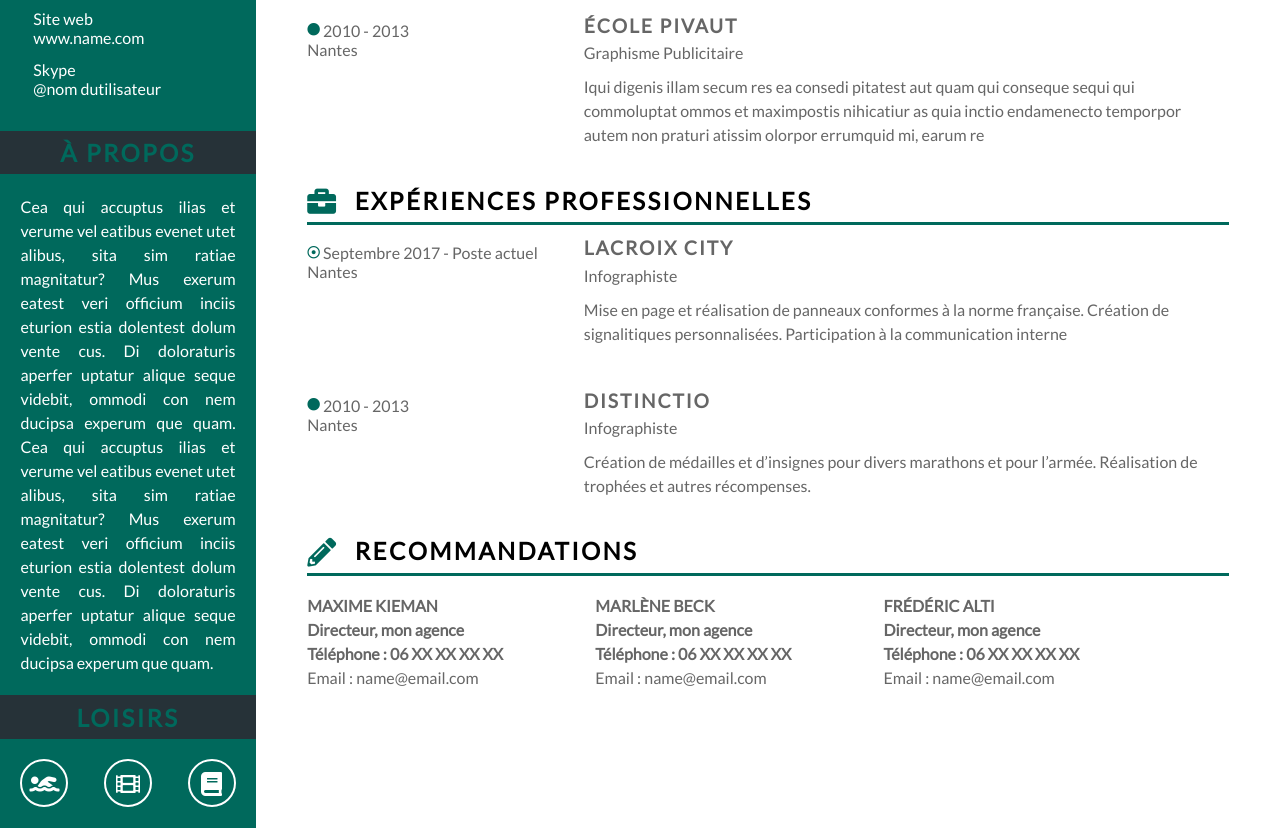
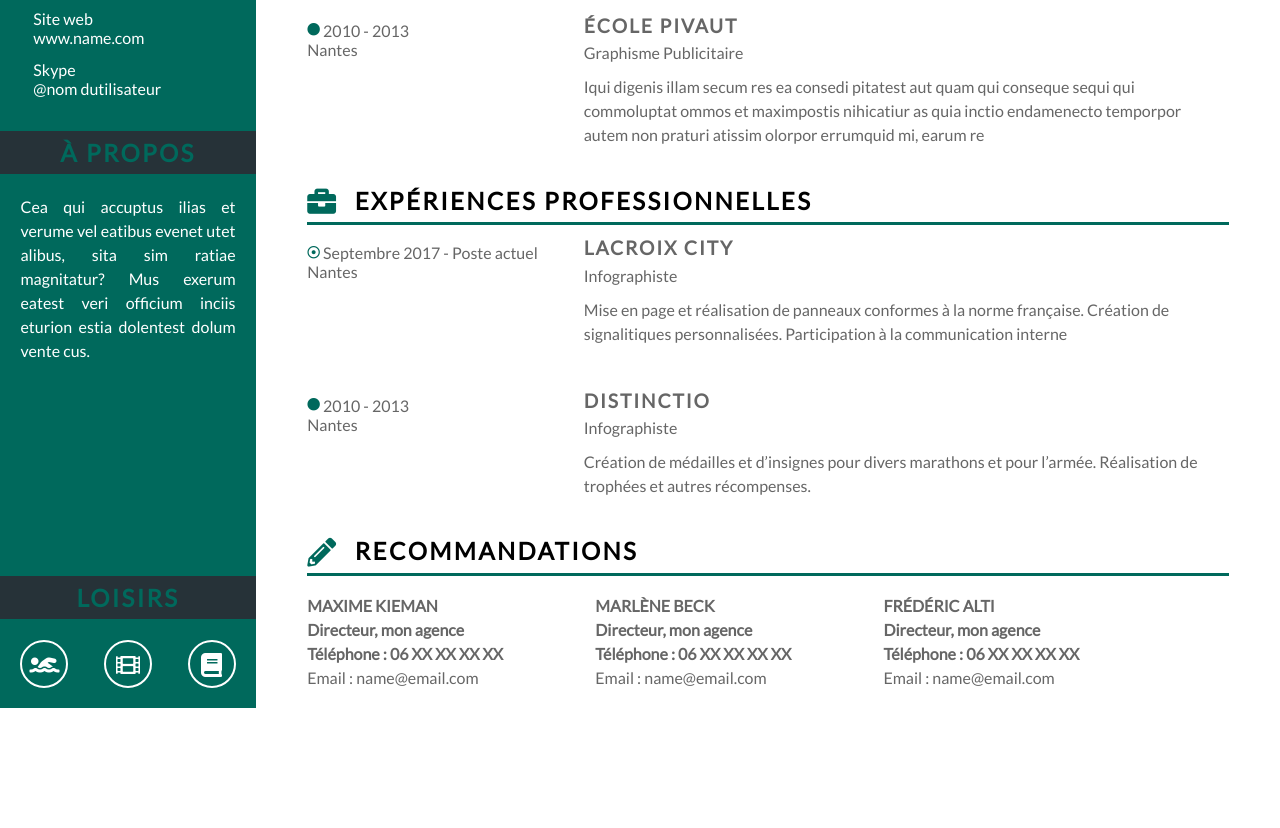
Before and after one commit to ClarisseMasson/cv, a plain HTML site: page index.html in a window 1280 px wide. Shown: the part 420-1248 px from the top of the page. After the commit the page ends 1128 px from the top, so only its background shows below. Drawn offline with Linux system fonts and the light colour scheme.

Commit message:
Correction flex-grow bloc à propos

```diff
--- a/index.html
+++ b/index.html
@@ -53,8 +53,6 @@
                 <h2>À propos</h2>
                 <p>
                     Cea qui accuptus ilias et verume vel eatibus evenet utet alibus, sita sim ratiae magnitatur? Mus exerum eatest veri officium inciis eturion estia dolentest dolum vente cus.
-                    Di doloraturis aperfer uptatur alique seque videbit, ommodi con nem ducipsa experum que quam. Cea qui accuptus ilias et verume vel eatibus evenet utet alibus, sita sim ratiae magnitatur? Mus exerum eatest veri officium inciis eturion estia dolentest dolum vente cus.
-                    Di doloraturis aperfer uptatur alique seque videbit, ommodi con nem ducipsa experum que quam.
                 </p>
             </div>
             <div id="loisirs">
--- a/style.css
+++ b/style.css
@@ -132,7 +132,7 @@ aside li {
 }
 
 #propos {
-    flex-grow:2%;
+    flex-grow: 30;
 }
 
 
```
